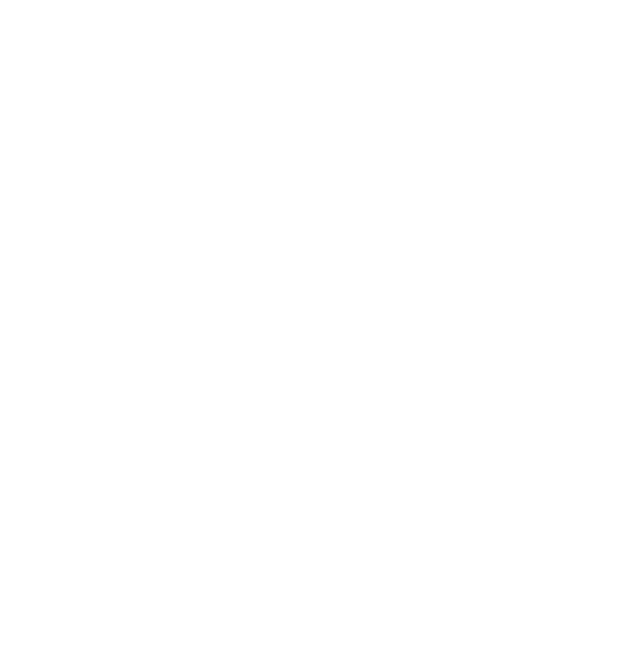
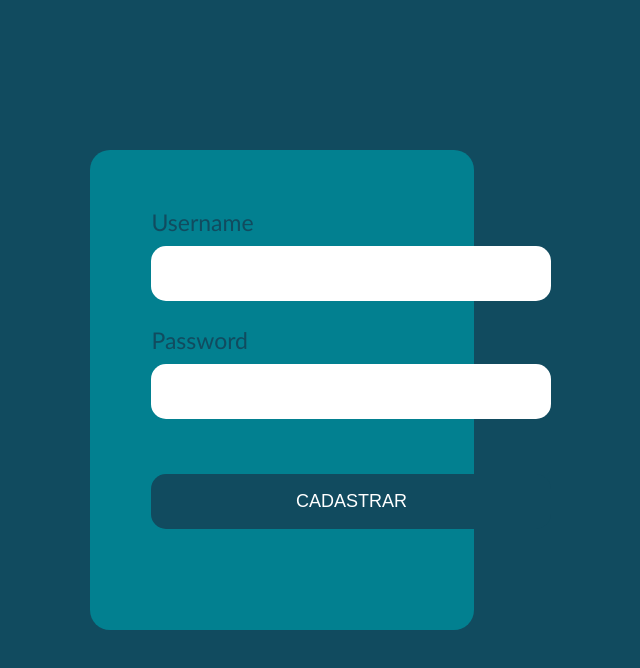
Before and after one commit to Tiago-C-Brandao/na-hora-certa, a Nuxt app: page /newAccount in a window 1280 px wide. Before the commit this address had no page. Shown: the top 668 px of the page, without its empty margins (358-998 px from the left). Built offline with nearby package versions, Linux system fonts and the light colour scheme; data requests are answered from the project's data file.

Commit message:
feat: create screen newAccount

```diff
--- /dev/null
+++ b/db.json
@@ -0,0 +1,9 @@
+{
+  "users": [
+    {
+      "username": "roberto_ramirez",
+      "password": "987654321",
+      "id": 1
+    }
+  ]
+}
--- a/nuxt.config.js
+++ b/nuxt.config.js
@@ -18,7 +18,9 @@
   css: [],
 
   // Plugins to run before rendering page: https://go.nuxtjs.dev/config-plugins
-  plugins: [],
+  plugins: [
+    '@/plugins/axios'
+  ],
 
   // Auto import components: https://go.nuxtjs.dev/config-components
   components: true,
--- a/package.json
+++ b/package.json
@@ -15,6 +15,7 @@
   "dependencies": {
     "@nuxtjs/axios": "^5.13.6",
     "core-js": "^3.19.3",
+    "json-server": "^0.17.0",
     "nuxt": "^2.15.8",
     "vue": "^2.6.14",
     "vue-server-renderer": "^2.6.14",
--- a/pages/login.vue
+++ b/pages/login.vue
@@ -8,11 +8,12 @@
       />
       <div class="login">
         <label>Username</label>
-        <input class="input-form" v-model="login.username" type="text" />
+        <input class="input-form" v-model="users.username" type="text" />
         <label>Password</label>
-        <input class="input-form" v-model="password" type="text" />
+        <input class="input-form" v-model="users.password" type="text" />
         <a class="forget" href="">Esqueceu a senha?</a>
         <button class="btn-send-form" @click="handleForm()">LOGIN</button>
+        <a class="new-account" href="/newAccount">Não tem conta? Cadastre-se aqui</a>
       </div>
     </div>
   </div>
@@ -22,18 +23,18 @@
 export default {
   data() {
     return {
-      login: {
+      users: {
         username: '',
         password: '',
-      },
+      }
     }
   },
 
   methods: {
-    handleForm(){
-      console.log(this.login.username)
+    handleForm() {
+      console.log('Username: ' + this.users.username + '\nPassword: ' + this.users.password)
     }
-  }
+  },
 }
 </script>
 
@@ -96,4 +97,11 @@
   color: #fff;
   font-size: large;
 }
+.new-account {
+  display: flex;
+  text-decoration: none;
+  color: #114b5f;
+  margin-left: 30px;
+
+}
 </style>
--- /dev/null
+++ b/pages/newAccount.vue
@@ -0,0 +1,94 @@
+<template>
+    <div>
+      <div class="container">
+        <div class="login">
+          <label>Username</label>
+          <input class="input-form" v-model="username" type="text" />
+          <label>Password</label>
+          <input class="input-form" v-model="password" type="text" />
+          <button class="btn-send-form" @click="addUser()">CADASTRAR</button>
+        </div>
+      </div>
+    </div>
+  </template>
+
+  <script>
+  export default {
+    async asyncData({store}) {
+        return{
+            users: await store.dispatch('users/getUsers')
+        }
+    },
+
+    data() {
+      return {
+          username: '',
+          password: '',
+      }
+    },
+
+    methods: {
+      addUser() {
+        const data = {
+          username: this.username,
+          password: this.password
+        }
+        this.$store.dispatch('users/addUser', data)
+        .then((response) => {
+          this.users.push(response);
+          this.username = '',
+          this.password = ''
+        })
+      }
+    },
+  }
+  </script>
+
+  <style>
+  * {
+    margin: 0;
+    padding: 0;
+  }
+  body {
+    background: #114b5f;
+    font-family: 'Gill Sans', 'Gill Sans MT', Calibri, 'Trebuchet MS', sans-serif;
+  }
+  .container {
+    position: absolute;
+    background: #028090;
+    width: 30%;
+    height: 60%;
+    left: 35%;
+    top: 150px;
+    border-radius: 20px;
+  }
+  .login {
+    position: relative;
+    margin-top: 15%;
+    margin-left: 16%;
+    color: #114b5f;
+    font-size: 23px;
+  }
+  .input-form {
+    display: block;
+    height: 55px;
+    width: 400px;
+    border-radius: 15px;
+    border: none;
+    margin-top: 10px;
+    margin-bottom: 25px;
+    font-size: 20px;
+  }
+  .btn-send-form {
+    display: block;
+    height: 55px;
+    width: 400px;
+    border-radius: 15px;
+    border: none;
+    margin-top: 55px;
+    cursor: pointer;
+    background: #114b5f;
+    color: #fff;
+    font-size: large;
+  }
+  </style>
--- /dev/null
+++ b/plugins/axios.js
@@ -0,0 +1,12 @@
+export default function ({ $axios, redirect }) {
+    $axios.onRequest(config => {
+        console.log('Making request to ' + config.url)
+    })
+
+    $axios.onError(error => {
+        const code = parseInt(error.response && error.response.status)
+        if (code === 400) {
+            redirect('/400')
+        }
+    })
+}
--- /dev/null
+++ b/store/users/actions.js
@@ -0,0 +1,8 @@
+export default {
+    getUsers() {
+        return this.$axios.$get('users');
+    },
+    addUser(context, data) {
+        return this.$axios.$post('users', data)
+    }
+}
```
Also changed, not shown: 1 other file (tests, documents, lock files or other folders).
